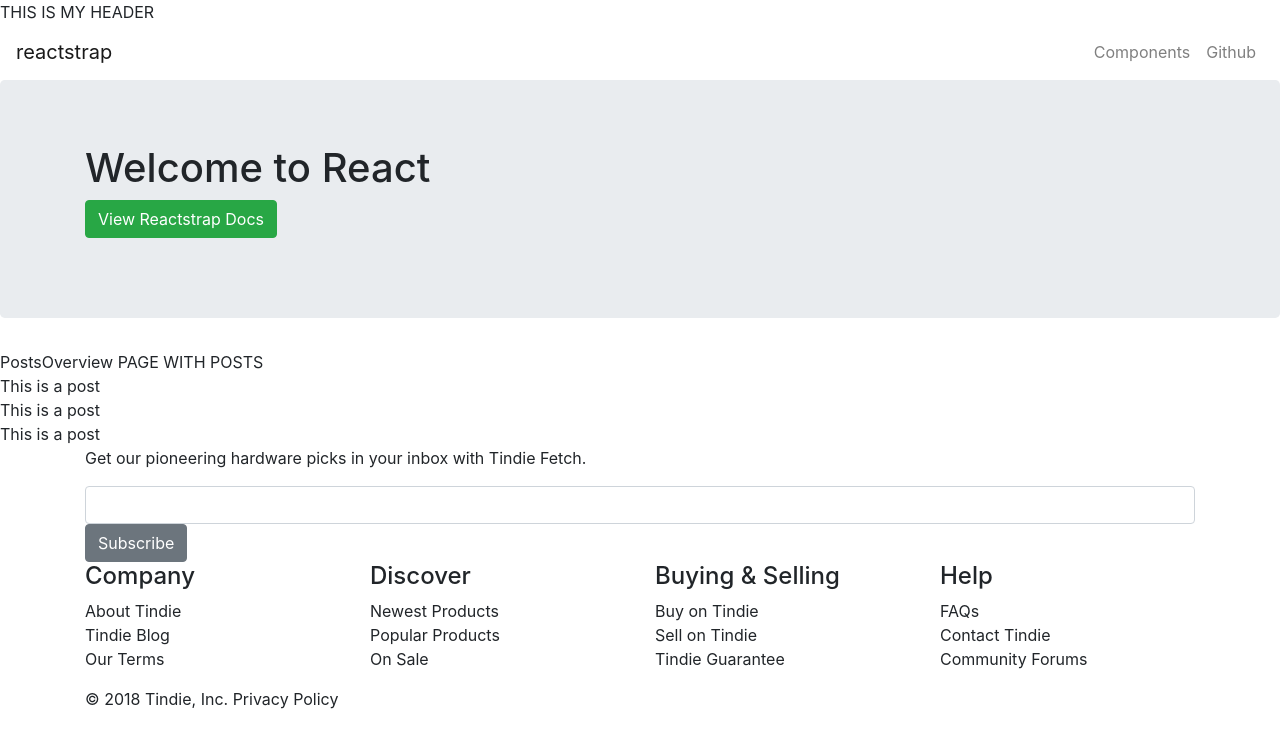
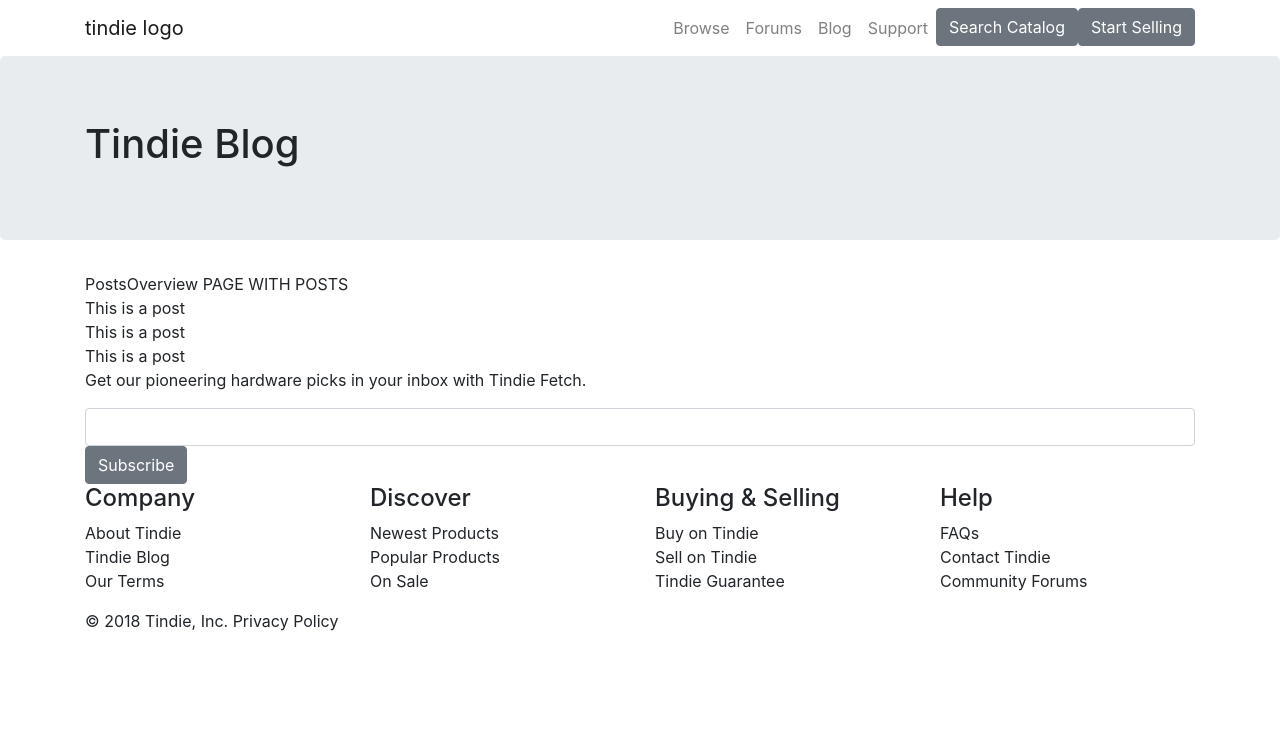
Before and after one commit to SidDays/neon-letters, a React (Create React App) app: page / in a window 1280 px wide. Shown: the top 748 px of the page. Built offline with nearby package versions, Linux system fonts and the light colour scheme.

Commit message:
Basic NavBar in header

```diff
--- a/src/App.js
+++ b/src/App.js
@@ -1,75 +1,17 @@
 import React, { Component } from 'react';
-import {
-  Collapse,
-  Navbar,
-  NavbarToggler,
-  NavbarBrand,
-  Nav,
-  NavItem,
-  NavLink,
-  Container,
-  Row,
-  Col,
-  Jumbotron,
-  Button
-} from 'reactstrap';
+
 
 import Header from './components/Header';
 import Footer from './components/Footer';
 import PostsOverview from './components/PostsOverview';
 
 class App extends Component {
-  constructor(props) {
-    super(props);
 
-    this.toggle = this.toggle.bind(this);
-    this.state = {
-      isOpen: false
-    };
-  }
-  toggle() {
-    this.setState({
-      isOpen: !this.state.isOpen
-    });
-  }
   render() {
     return (
       <div>
         <Header />
-        <Navbar color="inverse" light expand="md">
-          <NavbarBrand href="/">reactstrap</NavbarBrand>
-          <NavbarToggler onClick={this.toggle} />
-          <Collapse isOpen={this.state.isOpen} navbar>
-            <Nav className="ml-auto" navbar>
-              <NavItem>
-                <NavLink href="/components/">Components</NavLink>
-              </NavItem>
-              <NavItem>
-                <NavLink href="https://github.com/reactstrap/reactstrap">Github</NavLink>
-              </NavItem>
-            </Nav>
-          </Collapse>
-        </Navbar>
-        <Jumbotron>
-          <Container>
-            <Row>
-              <Col>
-                <h1>Welcome to React</h1>
-                <p>
-                  <Button
-                    tag="a"
-                    color="success"
-                    size="large"
-                    href="http://reactstrap.github.io"
-                    target="_blank"
-                  >
-                    View Reactstrap Docs
-                    </Button>
-                </p>
-              </Col>
-            </Row>
-          </Container>
-        </Jumbotron>
+
         <PostsOverview />
         <Footer />
       </div>
--- a/src/components/Header.js
+++ b/src/components/Header.js
@@ -1,12 +1,74 @@
 import React, { Component } from 'react';
+
+import {
+  Collapse,
+  Navbar,
+  NavbarToggler,
+  NavbarBrand,
+  Nav,
+  NavItem,
+  NavLink,
+  Container,
+  Row,
+  Col,
+  Jumbotron,
+  Button
+} from 'reactstrap';
 
 class Header extends Component {
   render() {
     return (
       <header>
-        THIS IS MY HEADER
+        <Navbar color="inverse" light expand="md">
+          <Container>
+            <NavbarBrand href="/">tindie logo</NavbarBrand>
+            <Collapse isOpen="" navbar>
+              <Nav className="ml-auto" navbar>
+                <NavItem>
+                  <NavLink>
+                    Browse
+                  </NavLink>
+                </NavItem>
+                <NavItem>
+                  <NavLink>
+                    Forums
+                  </NavLink>
+                </NavItem>
+                <NavItem>
+                  <NavLink>
+                    Blog
+                  </NavLink>
+                </NavItem>
+                <NavItem>
+                  <NavLink>
+                    Support
+                  </NavLink>
+                </NavItem>
+                <NavItem>
+                  <Button>
+                    Search Catalog
+                    </Button>
+                </NavItem>
+                <NavItem>
+                  <Button>
+                    Start Selling
+                    </Button>
+                </NavItem>
+              </Nav>
+            </Collapse>
+          </Container>
+        </Navbar>
+        <Jumbotron>
+          <Container>
+            <Row>
+              <Col>
+                <h1>Tindie Blog</h1>
+              </Col>
+            </Row>
+          </Container>
+        </Jumbotron>
       </header>
-     )
+    )
   }
 }
 
--- a/src/components/PostsOverview.js
+++ b/src/components/PostsOverview.js
@@ -21,13 +21,13 @@
 
   render() {
     return (
-      <main>
+      <Container>
         PostsOverview PAGE WITH POSTS
 
 
         { this.getPosts() }
 
-      </main>)
+      </Container>)
   }
 }
 
```
